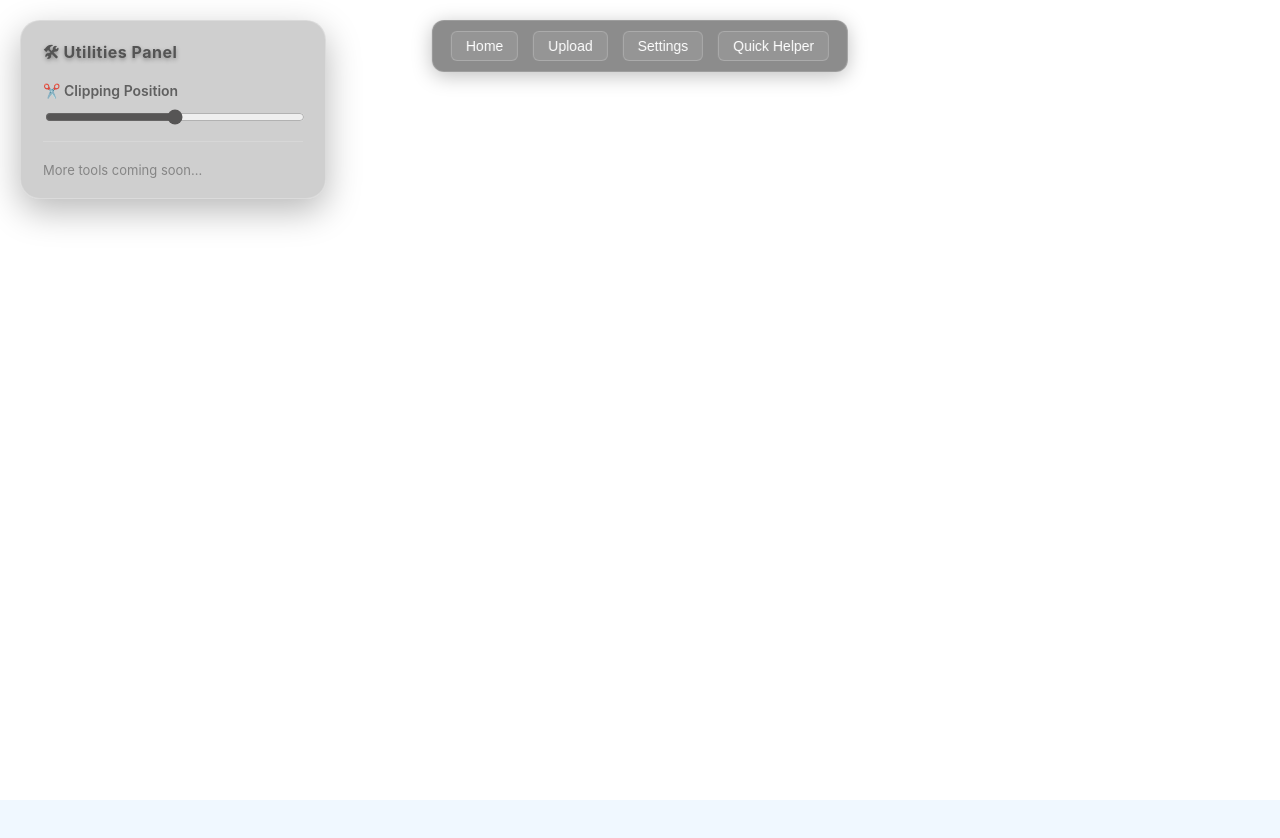
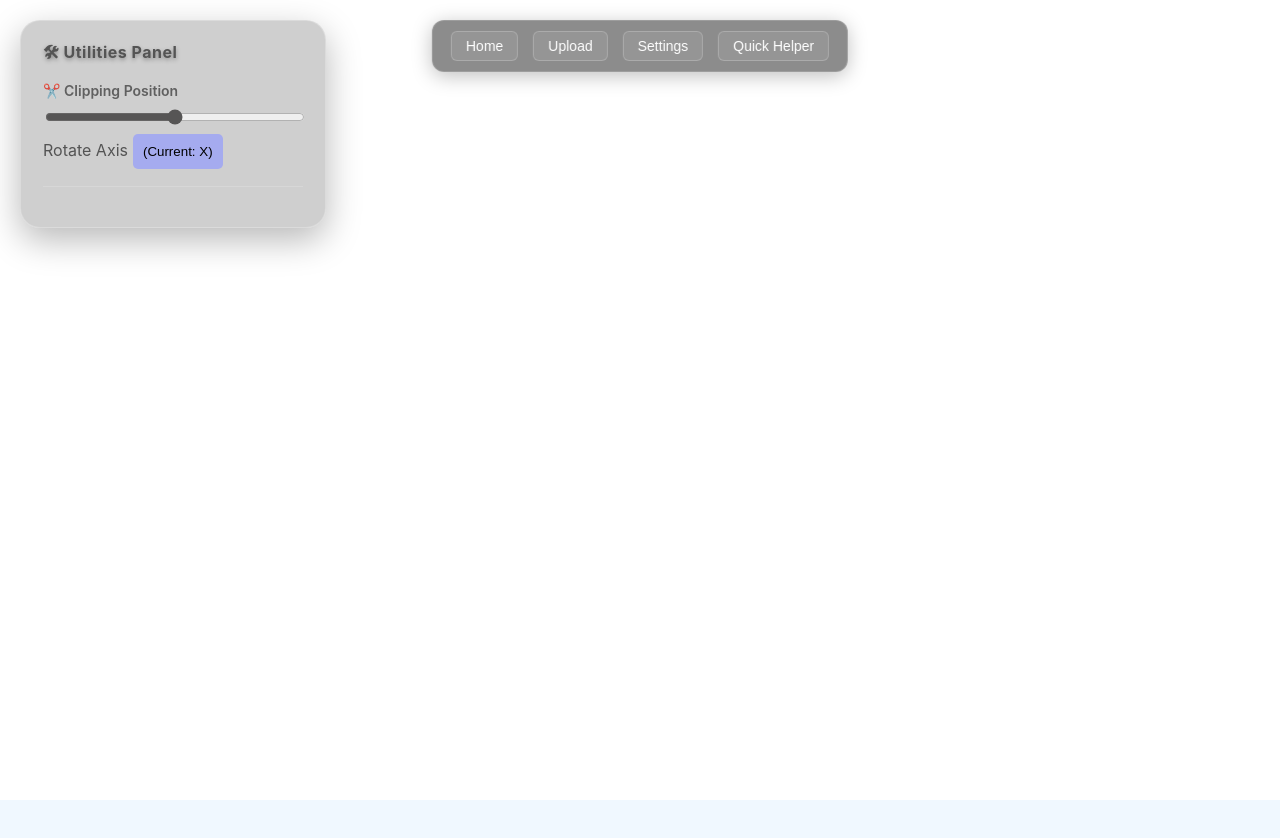
Before and after one commit to vrtandale/threejs_studio, a React (Vite) app: page / in a window 1280 px wide. Both pictures are taken after a click on the button "Quick Helper". Shown: the top 838 px of the page. Built offline with nearby package versions, Linux system fonts and the light colour scheme.

Commit message:
feat: implement ClippingHelper; add clipping position control and axis rotation functionality

```diff
--- /dev/null
+++ b/src/app/toolbar/clipping/clipping-helper.tsx
@@ -0,0 +1,55 @@
+import { Vector3 } from 'three'
+import { useClippingStore } from './clipping-store'
+import React from 'react'
+
+const ClippingHelper = () => {
+    const { setClippingPosition, setClippingOrientation } = useClippingStore();
+    const [axis, setAxis] = React.useState<Axis>("X");
+
+    const rotateAxis = () => {
+        const next = getNextAxis(axis);
+        setAxis(next);
+        setClippingOrientation(axisToVector(next));
+    };
+
+    return (
+        <div>
+            <div className="utility-section">
+                <div className="section-title">✂️ Clipping Position</div>
+
+                <input
+                    type="range"
+                    min={0}
+                    max={100}
+                    onChange={(e) => setClippingPosition(Number(e.target.value))}
+                    className="slider"
+                />
+                Rotate Axis
+                <button className='btn' onClick={rotateAxis}>
+                    (Current: {axis})
+                </button>
+            </div>
+        </div>
+    );
+};
+
+
+export default ClippingHelper
+
+
+
+export const AXES = ["X", "Y", "Z"] as const;
+export type Axis = typeof AXES[number];
+
+export const axisToVector = (axis: Axis) => {
+    switch (axis) {
+        case "X": return new Vector3(1, 0, 0);
+        case "Y": return new Vector3(0, 1, 0);
+        case "Z": return new Vector3(0, 0, 1);
+    }
+};
+
+export const getNextAxis = (axis: Axis): Axis => {
+    const index = AXES.indexOf(axis);
+    return AXES[(index + 1) % AXES.length];
+};
--- a/src/app/toolbar/clipping/clipping-store.tsx
+++ b/src/app/toolbar/clipping/clipping-store.tsx
@@ -1,10 +1,15 @@
+import { Vector3 } from 'three'
 import { create } from 'zustand'
 
 type ClippingStore = {
   clippingPosition: number
   setClippingPosition: (position: number) => void
+  clipingOrientation: Vector3
+  setClippingOrientation: (orientation:Vector3) => void
 }
 export const useClippingStore = create<ClippingStore>((set) => ({
   clippingPosition: 0,
   setClippingPosition: (position: number) => set({ clippingPosition: position }),
+  clipingOrientation: new Vector3(1,0,0),
+  setClippingOrientation: (orientation:Vector3) => set({ clipingOrientation: orientation }),
 }))
--- a/src/app/toolbar/clipping/clipping.tsx
+++ b/src/app/toolbar/clipping/clipping.tsx
@@ -4,7 +4,7 @@ import React from 'react';
 import { useClippingStore } from './clipping-store';
 
 const ClippingTool = () => {
-    const { clippingPosition } = useClippingStore();
+    const { clippingPosition,clipingOrientation } = useClippingStore();
     const clippingPlane = React.useMemo(() => new THREE.Plane(new THREE.Vector3(1, 0, 0), clippingPosition), []) // proper plane
     const { scene, renderer } = useCanvasContext();
     const helpers = React.useMemo(() => new THREE.Group(), []);
@@ -16,7 +16,7 @@ const ClippingTool = () => {
 
     React.useEffect(() => {
         helpers.add(new THREE.PlaneHelper(clippingPlane, Number(bounds?.max)*5, 0xff0000));
-    }, [bounds?.max,clippingPosition]);
+    }, [bounds?.max,clippingPosition,clipingOrientation]);
     // Compute bounding box only once when scene is ready
     React.useEffect(() => {
         //@ts-ignore
@@ -34,7 +34,7 @@ const ClippingTool = () => {
         // Convert percent → world position
         const worldPosition = bounds.min + (bounds.range * (clippingPosition / 100));
         clippingPlane.constant = -worldPosition;
-        clippingPlane.set(new THREE.Vector3(1, 0, 0), -worldPosition)
+        clippingPlane.set(clipingOrientation, -worldPosition)
         renderer.localClippingEnabled = true;
         scene.traverse((child: any) => {
             if (child.isMesh && clippingPlane) {
@@ -51,7 +51,7 @@ const ClippingTool = () => {
         return () => {
         };
 
-    }, [clippingPlane.constant, scene, clippingPosition]);
+    }, [clippingPlane.constant, scene, clippingPosition,clipingOrientation]);
 
     return null;
 };
--- a/src/app/toolbar/quick-helper/quick-helper.tsx
+++ b/src/app/toolbar/quick-helper/quick-helper.tsx
@@ -1,31 +1,15 @@
+import ClippingHelper from "../clipping/clipping-helper"
 import { useClippingStore } from "../clipping/clipping-store"
 import "./utility-panel.css"
 
 const UtilityPanel = () => {
-    const { setClippingPosition } = useClippingStore()
 
     return (<div className="utility-panel">
 
         <div className="utility-title">
             🛠 Utilities Panel
         </div>
-
-        <div className="utility-section">
-            <div className="section-title">✂️ Clipping Position</div>
-
-            <input
-                type="range"
-                min={0}
-                max={100}
-                onChange={(e) => setClippingPosition(Number(e.target.value))}
-                className="slider"
-            />
-        </div>
-
-        <div className="utility-coming-soon">
-            More tools coming soon...
-        </div>
-
+        <ClippingHelper/>
     </div>
 
 
--- a/src/index.css
+++ b/src/index.css
@@ -12,3 +12,13 @@ body, html {
   overflow: hidden;
   background-color: aliceblue;
 }
+
+
+.btn{
+  margin: 5px;
+  padding: 10px;
+  background-color: rgba(145, 154, 255, 0.667);
+  border: none;
+  border-radius: 5px;
+  cursor: pointer;
+}
```
